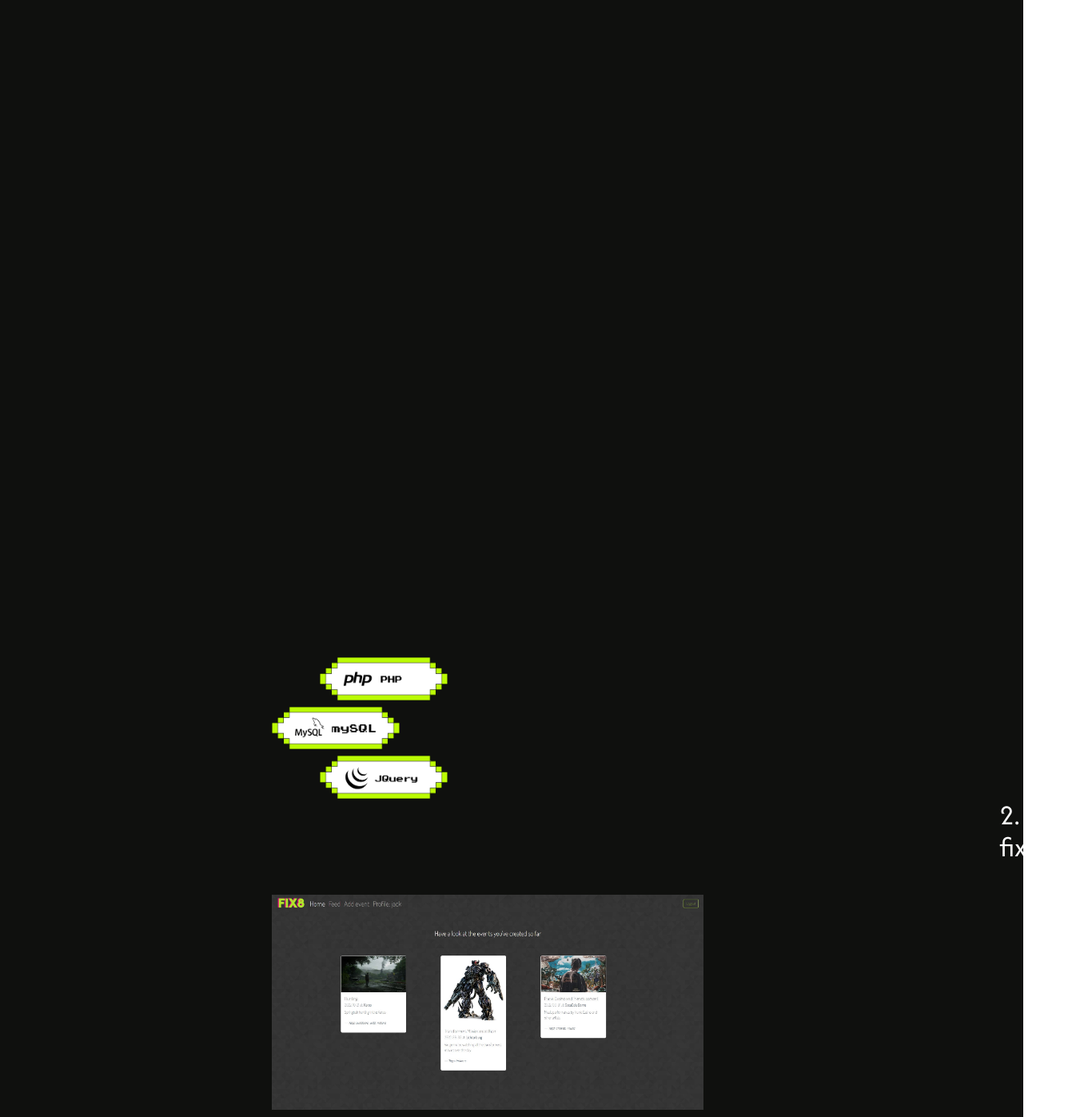
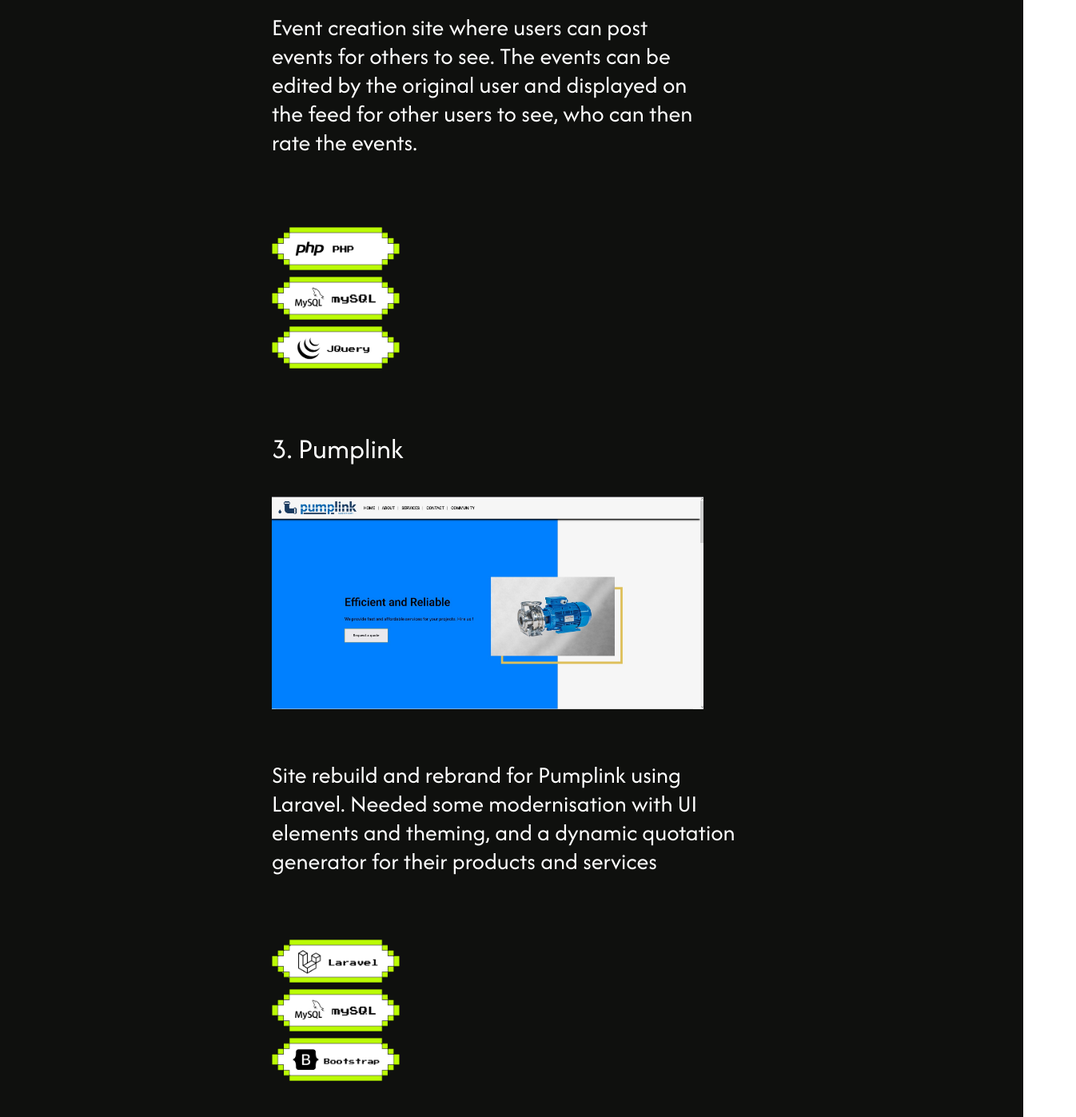
Before and after one commit to thabzzzzz/folio, a Vue app: page /main in a window 1280 px wide. Shown: the part 7354-8751 px from the top of the page at 80% size, 1346 px wide, since content can reach past the window. Built offline with nearby package versions, Linux system fonts and the light colour scheme.

Commit message:
More responsive fixes

```diff
--- a/src/components/main.vue
+++ b/src/components/main.vue
@@ -245,19 +245,19 @@
 
         <div class="swrv-description">
           <div class="mini-skills grid grid-cols-2 gap-2  mb-96">
-            <div class="">
-              <img src="../assets/images/api.png" class="w-56">
+            <div class="proj-skills">
+              <img src="../assets/images/api.png" class="w-40">
 
             </div>
             <div>
-              <img src="../assets/images/tailwind.png" class="w-56">
+              <img src="../assets/images/tailwind.png" class="w-40">
             </div>
             <div>
-              <img src="../assets/images/html.png">
+              <img src="../assets/images/html.png" class="w-40">
             </div>
 
             <div>
-              <img src="../assets/images/vue.png">
+              <img src="../assets/images/vue.png" class="w-40">
             </div>
 
           </div>
@@ -272,31 +272,9 @@
 
 
 
-
-
-
-
-        <div class="col-span-2 secondprojsb">
-          <div class="mini-skills grid grid-cols-2 gap-2 ">
-
-            <div class="even-div sb2">
-              <img src="../assets/images/php.png" class="w-40">
-            </div>
-
-            <div class="even-div">
-              <img src="../assets/images/mysql.png" class="w-40">
-            </div>
-
-            <div class="even-div sb2">
-              <img src="../assets/images/jquery.png" class="w-40">
-            </div>
-
-          </div>
-        </div>
-
-        <div class="col-span-4 mb-96">
+        <div class="col-span-4 mb-2">
           <router-link to="fix8">
-            <h3 class="mb-10 text-4xl pr-24  even-name odd-name">2. fix8</h3>
+            <h3 class="mb-10 text-4xl pr-24  ">2. fix8</h3>
           </router-link>
           <router-link to="fix8"><img src="../assets/images/fix8.jpg" class="project-imgs mb-16"
               alt="fix8"></router-link>
@@ -307,6 +285,30 @@
 
           </p>
         </div>
+
+
+
+        <div class="col-span-2 mb-20 ">
+          <div class="proj-skills">
+          <div class="mini-skills grid grid-cols-2 gap-2 ">
+
+            <div class="">
+              <img src="../assets/images/php.png" class="w-40">
+            </div>
+
+            <div class="">
+              <img src="../assets/images/mysql.png" class="w-40">
+            </div>
+
+            <div class="">
+              <img src="../assets/images/jquery.png" class="w-40">
+            </div>
+
+          </div>
+        </div>
+        </div>
+
+
         <!-- end of survey -->
 
 
@@ -330,24 +332,24 @@
           </p>
         </div>
 
-        <div class="mb-96">
+        <div class="col-span-2 mb-20 ">
+          <div class="proj-skills">
           <div class="mini-skills grid grid-cols-2 gap-2 ">
+
             <div class="">
-              <img src="../assets/images/laravel.png" class="w-56">
-
-            </div>
-            <div>
-              <img src="../assets/images/bootstrap.png" class="w-56">
-            </div>
-            <div>
-              <img src="../assets/images/html.png">
+              <img src="../assets/images/laravel.png" class="w-40">
             </div>
 
-            <div>
-              <img src="../assets/images/mysql.png">
+            <div class="">
+              <img src="../assets/images/mysql.png" class="w-40">
+            </div>
+
+            <div class="">
+              <img src="../assets/images/bootstrap.png" class="w-40">
             </div>
 
           </div>
+        </div>
         </div>
 
         <!-- end of pumplink -->
@@ -356,42 +358,48 @@
 
 
 
+<!-- start of genie -->
 
-        <div class="col-span-2 secondprojsb">
-          <div class="mini-skills2 grid grid-cols-2 gap-2 ">
-            <div class="even-div sb2">
+<div class="col-span-4">
+          <router-link to="pumplink">
+            <h3 class="mb-10 text-4xl pr-24">4. genie</h3>
+          </router-link>
+
+          <router-link to="pumplink"><img src="../assets/images/pumplink.jpg" class="project-imgs mb-16"
+              alt="pumplink"></router-link>
+          <p class="text-3xl">
+            Full stack game platform where users can browse the latest games and create their own collection
+
+          </p>
+        </div>
+
+        <div class="col-span-2 mb-20 ">
+          <div class="proj-skills">
+          <div class="mini-skills grid grid-cols-2 gap-2 ">
+
+            <div class="">
               <img src="../assets/images/laravel.png" class="w-40">
-
-            </div>
-            <div class="even-div ">
-              <img src="../assets/images/tailwind.png" class="w-40">
-            </div>
-            <div class="even-div sb2">
-              <img src="../assets/images/html.png" class="w-40">
             </div>
 
-            <div class="even-div">
+            <div class="">
               <img src="../assets/images/mysql.png" class="w-40">
             </div>
 
-            <div class="even-div sb2">
+            <div class="">
               <img src="../assets/images/vue.png" class="w-40">
+            </div>
+            <div class="">
+              <img src="../assets/images/tailwind.png" class="w-40">
             </div>
 
           </div>
         </div>
+        </div>
 
-        <div class="col-span-4 mb-96">
-          <router-link to="genie">
-            <h3 class="mb-10 text-4xl pr-24  even-name odd-name">4. genie</h3>
-          </router-link>
-          <router-link to="genie"><img src="../assets/images/genie1.jpg" class="project-imgs mb-16"
-              alt="genie"></router-link>
-          <p class="text-3xl proj-description">
-            Full stack game platform where users can browse the latest games and create their own collection
 
-          </p>
-        </div>
+
+
+
 
         <!-- end of genie -->
 
@@ -690,6 +698,16 @@ h3 {
     width: 100%;
     max-width: 600px;
   }
+  .mini-skills {
+  padding-top: 80px;
+  justify-content: center;
+}
+.project-skills{
+  display: flex;
+    justify-content: center;
+    align-items: center;
+    padding: 1rem;
+}
 }
 
 .skill-container {
@@ -713,7 +731,9 @@ h3 {
 @media (max-width: 1600px) {
   .skill-container {
     grid-template-columns: repeat(2, 1fr);
+
   }
+
 }
 
 @media (max-width: 768px) {
```
